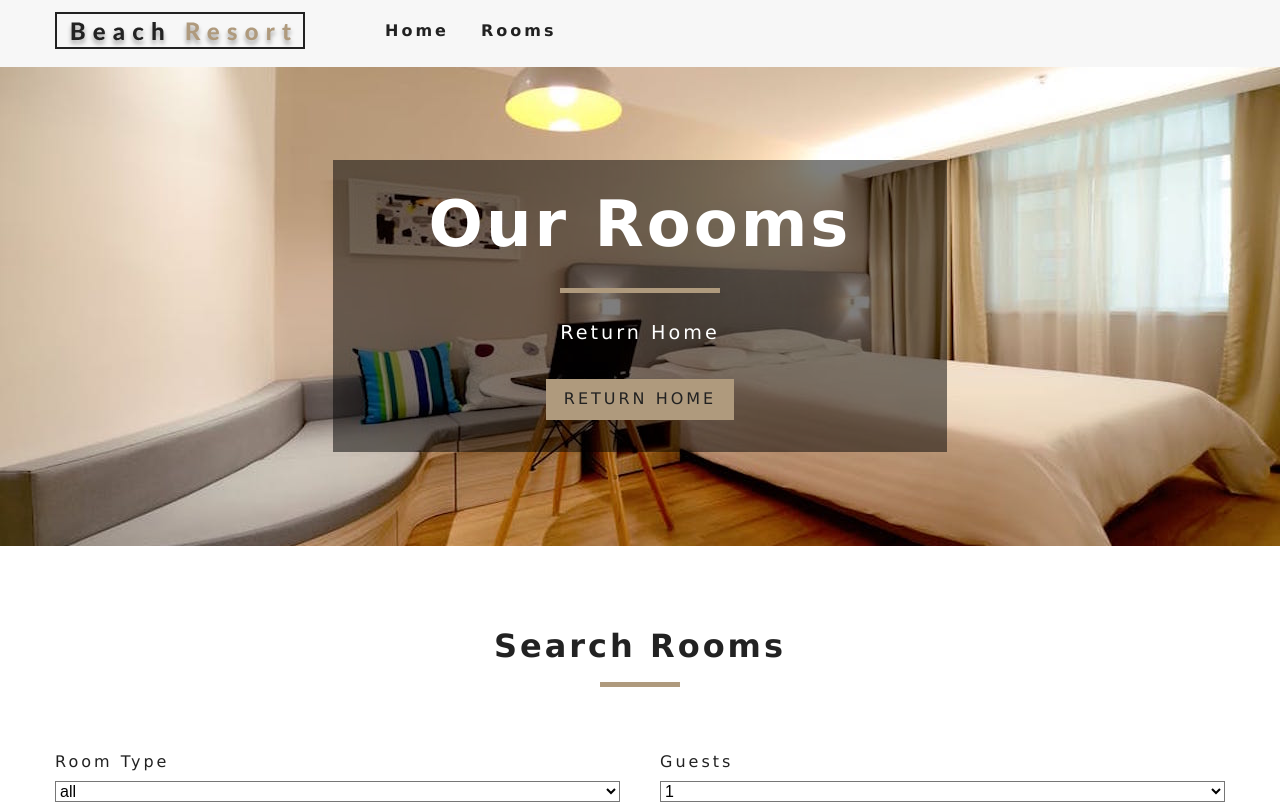
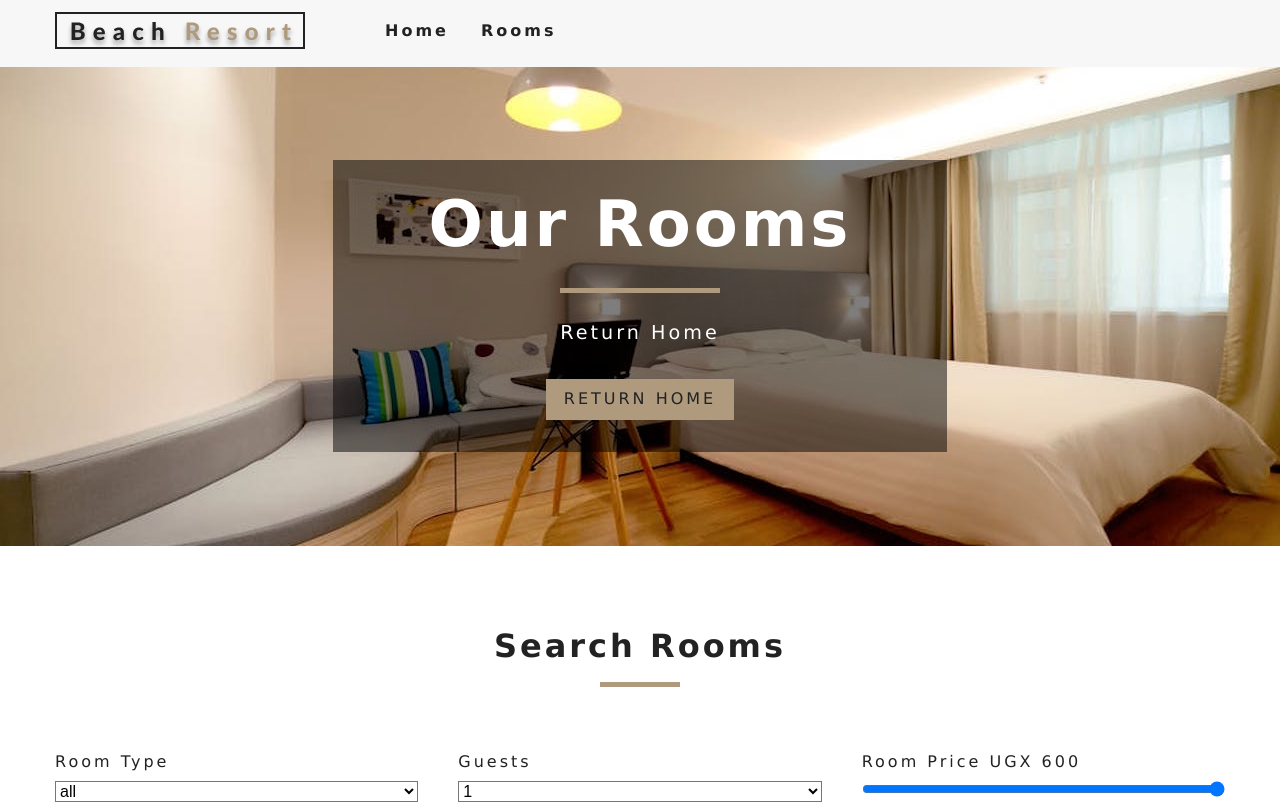
Before and after one commit to matovu-ronald/resorts-react-app, a React (Create React App) app: page /rooms in a window 1280 px wide. Shown: the top 804 px of the page. Built offline with nearby package versions, Linux system fonts and the light colour scheme.

Commit message:
Add price range filter

```diff
--- a/src/Context.js
+++ b/src/Context.js
@@ -89,6 +89,7 @@
 
     // Transform values
     capacity = parseInt(capacity);
+    price = parseInt(price);
 
     // filter by type
     if (type !== "all") {
@@ -97,8 +98,14 @@
 
     // Filter by capacity
     if (capacity !== 1) {
-      tempRooms = tempRooms.filter(room => room.capacity === capacity)
+      tempRooms = tempRooms.filter(room => room.capacity >= capacity);
     }
+
+    //Filter by price
+    //if (price !== maxPrice) {
+      tempRooms = tempRooms.filter(room => room.price <= price );
+    //}
+
     // set state sortedRooms to filter rooms
     this.setState({
       sortedRooms: tempRooms
--- a/src/components/RoomFilter.js
+++ b/src/components/RoomFilter.js
@@ -27,16 +27,23 @@
   types = ["all", ...types];
   // Map to jsx
   types = types.map((type, index) => {
-      return <option key={index} value={type}>{type}</option>;
-  })
+    return (
+      <option key={index} value={type}>
+        {type}
+      </option>
+    );
+  });
 
   //Get all the capacity
   let capacities = getUnique(rooms, "capacity");
   // Map to jsx
   capacities = capacities.map((capacity, index) => {
-      return <option key={index} value={capacity}>{capacity}</option>
-  })
-
+    return (
+      <option key={index} value={capacity}>
+        {capacity}
+      </option>
+    );
+  });
 
   return (
     <section className="filter-container">
@@ -70,6 +77,21 @@
           </select>
         </div>
         {/* Guests */}
+        {/* Room price */}
+        <div className="form-group">
+          <label htmlFor="price">Room price UGX {price} </label>
+          <input
+            type="range"
+            name="price"
+            min={minPrice}
+            id="price"
+            onChange={handleChange}
+            className="form-control"
+            max={maxPrice}
+            value={price}
+          />
+        </div>
+        {/* End Room price */}
       </form>
     </section>
   );
```
